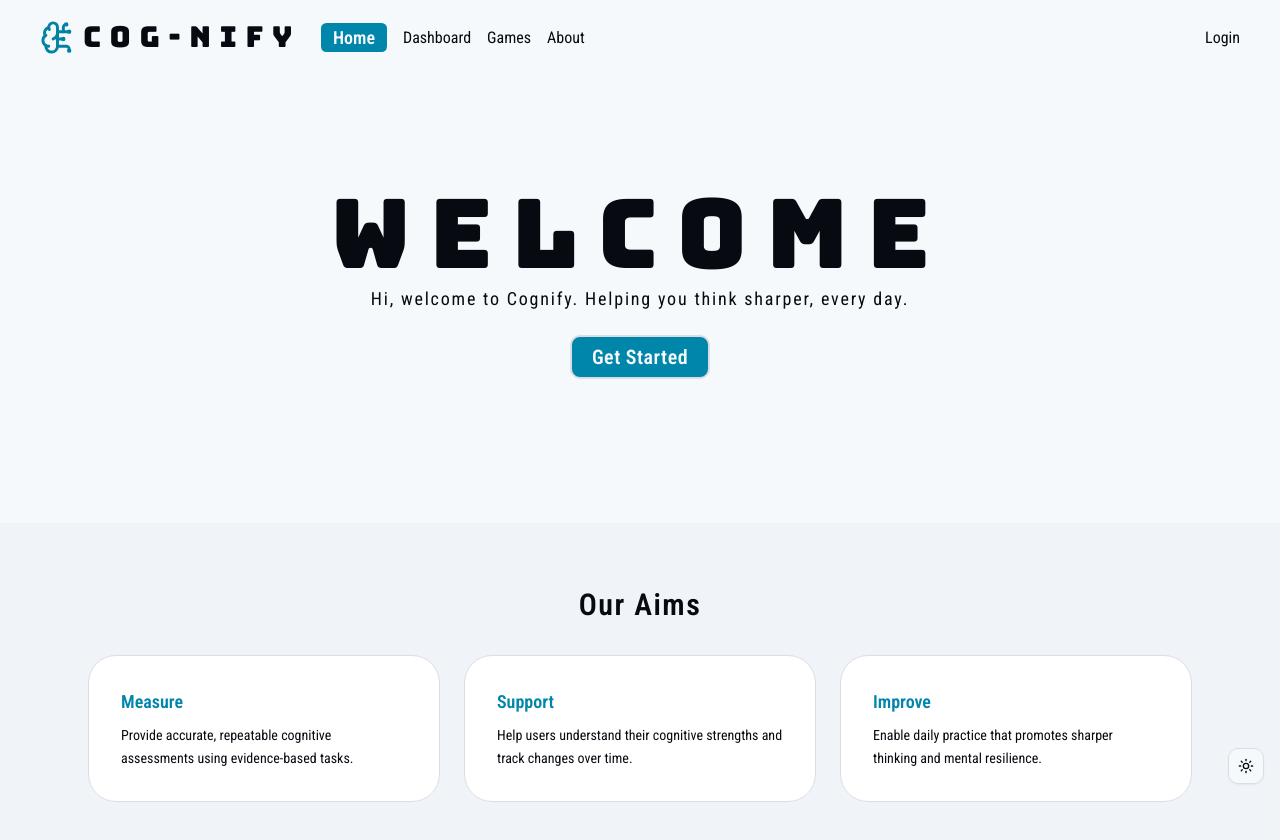
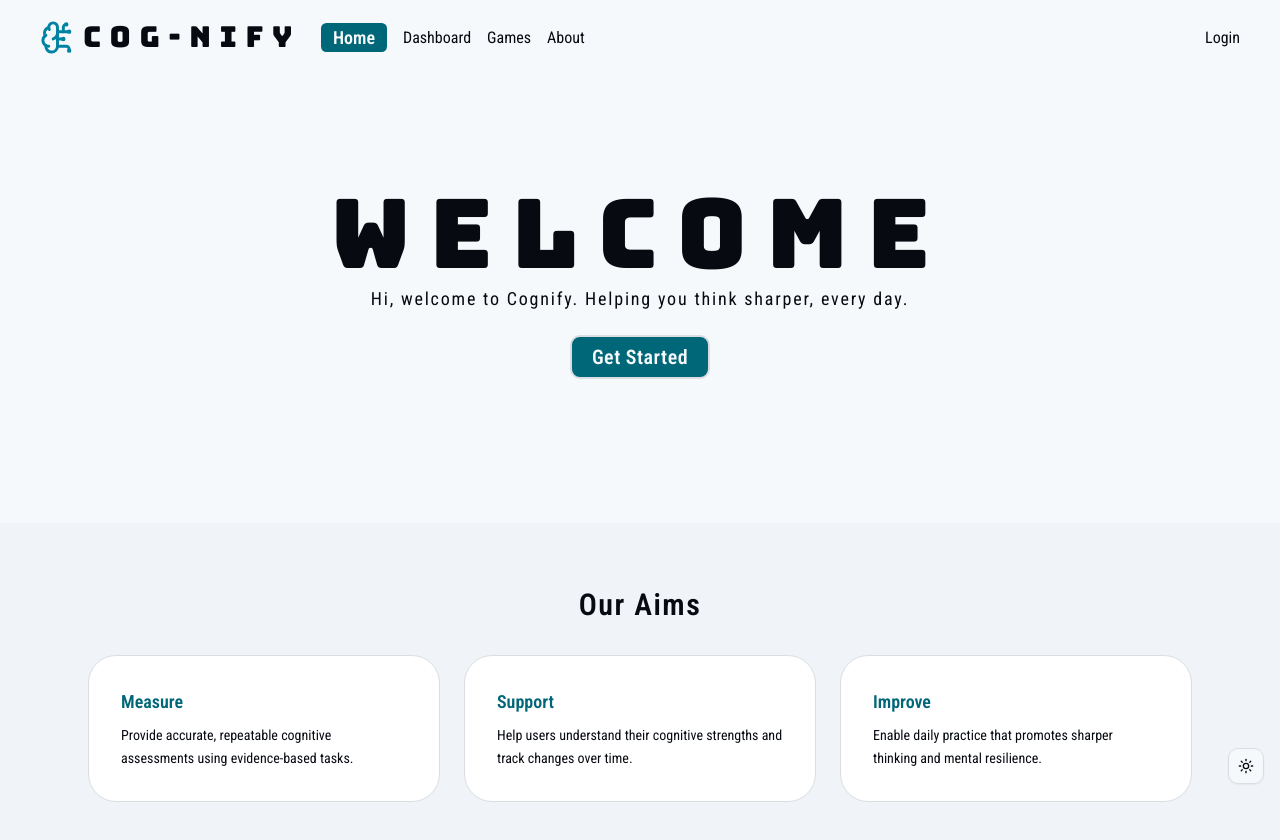
Before and after one commit to davidrapu/Cognify, a React (Vite) app in the folder frontend/: page / in a window 1280 px wide. Shown: the top 840 px of the page. Built offline with nearby package versions, Linux system fonts and the light colour scheme; no server answers.

Commit message:
Add font-family variables for Manrope and Public Sans in theme

```diff
--- a/frontend/src/index.css
+++ b/frontend/src/index.css
@@ -7,6 +7,8 @@
 
 @theme inline {
   --font-family-heading : var(--headings);
+  --font-family-manrope : var(--manrope);
+  --font-family-pub-sans : var(--pub-sans);
   --radius-sm: calc(var(--radius) - 4px);
   --radius-md: calc(var(--radius) - 2px);
   --radius-lg: var(--radius);
@@ -64,6 +66,9 @@
   font-style: normal;
 
   --headings: "Bungee", sans-serif;
+  --manrope : "Manrope", sans-serif;
+  --pub-sans: "Public Sans", sans-serif;
+
   /* Light theme — clean warm slate with teal accents */
   --background: oklch(0.98 0.004 250);
   --foreground: oklch(0.15 0.015 255);
@@ -71,7 +76,7 @@
   --card-foreground: oklch(0.15 0.015 255);
   --popover: oklch(1 0 0);
   --popover-foreground: oklch(0.15 0.015 255);
-  --primary: oklch(0.55 0.16 215);
+  --primary: #006778;
   --primary-foreground: oklch(0.98 0.004 250);
   --secondary: oklch(0.94 0.01 250);
   --secondary-foreground: oklch(0.20 0.015 255);
```
